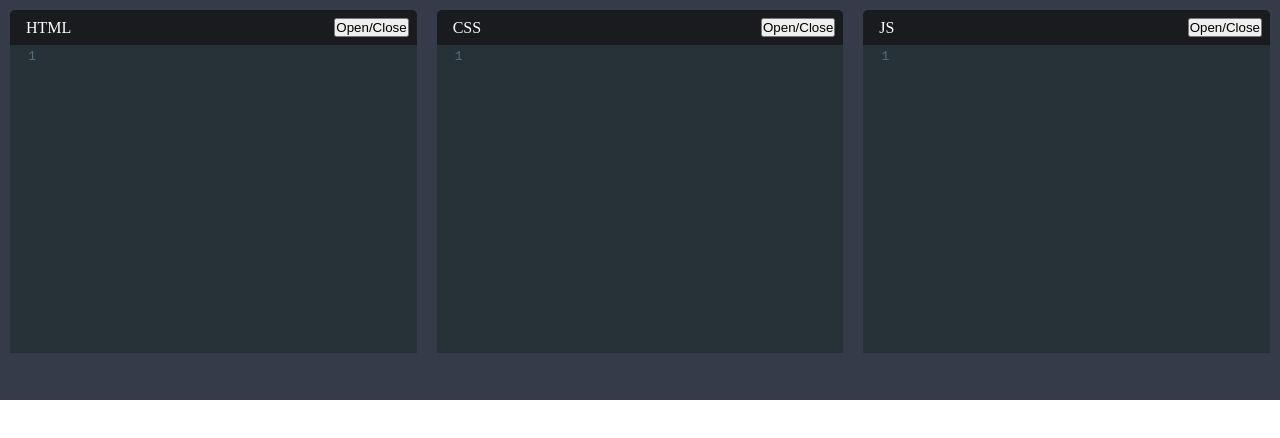
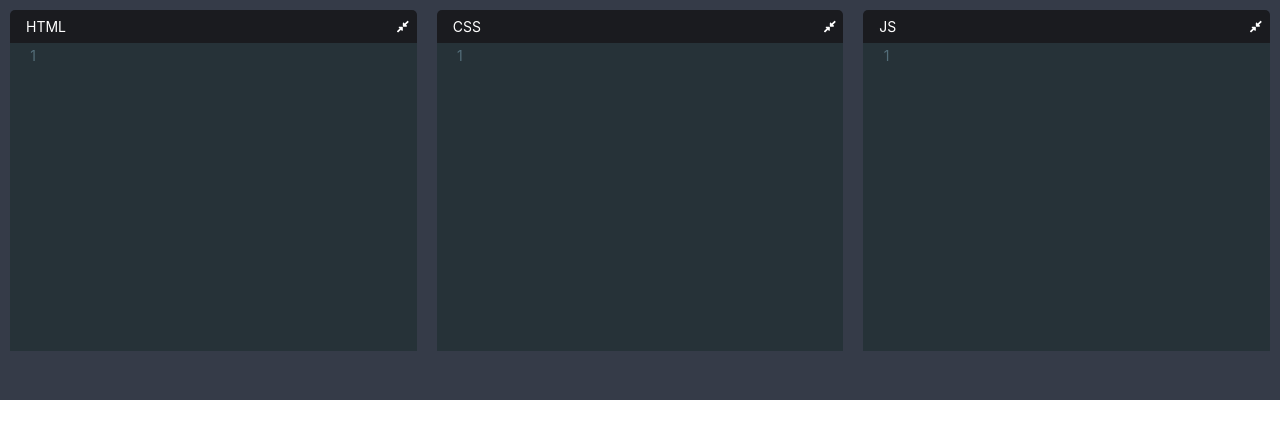
Before and after one commit to Akshat-009/Codepen-clone, a React (Create React App) app: page / in a window 1280 px wide. Shown: the top 438 px of the page. Built offline with nearby package versions, Linux system fonts and the light colour scheme.

Commit message:
Added css

```diff
--- a/package.json
+++ b/package.json
@@ -3,6 +3,9 @@
   "version": "0.1.0",
   "private": true,
   "dependencies": {
+    "@fortawesome/fontawesome-svg-core": "^1.2.30",
+    "@fortawesome/free-solid-svg-icons": "^5.14.0",
+    "@fortawesome/react-fontawesome": "^0.1.11",
     "@testing-library/jest-dom": "^4.2.4",
     "@testing-library/react": "^9.5.0",
     "@testing-library/user-event": "^7.2.1",
--- a/src/Editor.js
+++ b/src/Editor.js
@@ -5,6 +5,9 @@ import "codemirror/mode/xml/xml"
 import "codemirror/mode/javascript/javascript"
 import "codemirror/mode/css/css"
 import {Controlled as ControlledEditor} from "react-codemirror2"
+import { FontAwesomeIcon } from "@fortawesome/react-fontawesome"
+import {faCompressAlt,faExpandAlt} from "@fortawesome/free-solid-svg-icons"
+
 function Editor({title,language,value,onChange}) {
     const [flexg,setflexg]=useState(1)
     function handlechange(editor,data,value){
@@ -17,7 +20,7 @@ function Editor({title,language,value,onChange}) {
         <div className={`editor__window  ${flexg?"":"closewindow"}`} >
             <div className="editor__header">
                 {title}
-                <button onClick={handlesize}>Open/Close</button>
+                <button className="burron" onClick={handlesize}><FontAwesomeIcon icon={flexg?(faCompressAlt):(faExpandAlt)}/></button>
             </div>
 
             <ControlledEditor
--- a/src/index.css
+++ b/src/index.css
@@ -2,6 +2,8 @@
   margin:0;
   padding: 0;
   box-sizing: border-box;
+  font-family: -apple-system,BlinkMacSystemFont,"Segoe UI","Roboto","Oxygen","Ubuntu","Cantarell","Fira Sans","Droid Sans","Helvetica Neue",sans-serif;
+  -webkit-font-smoothing: antialiased;
 
 }
 .editors
@@ -30,7 +32,7 @@
 {
   flex:1;
   padding:10px;
-
+  font-size: 14px;
   border-radius: 10px;
   height: 50vh;
 }
@@ -60,3 +62,11 @@
 {
   position:absolute;
 }
+.burron
+{
+  background-color: transparent;
+  color: white;
+  outline:none;
+  border: none;
+  cursor: pointer;
+}
```
Also changed, not shown: 1 other file (tests, documents, lock files or other folders).
